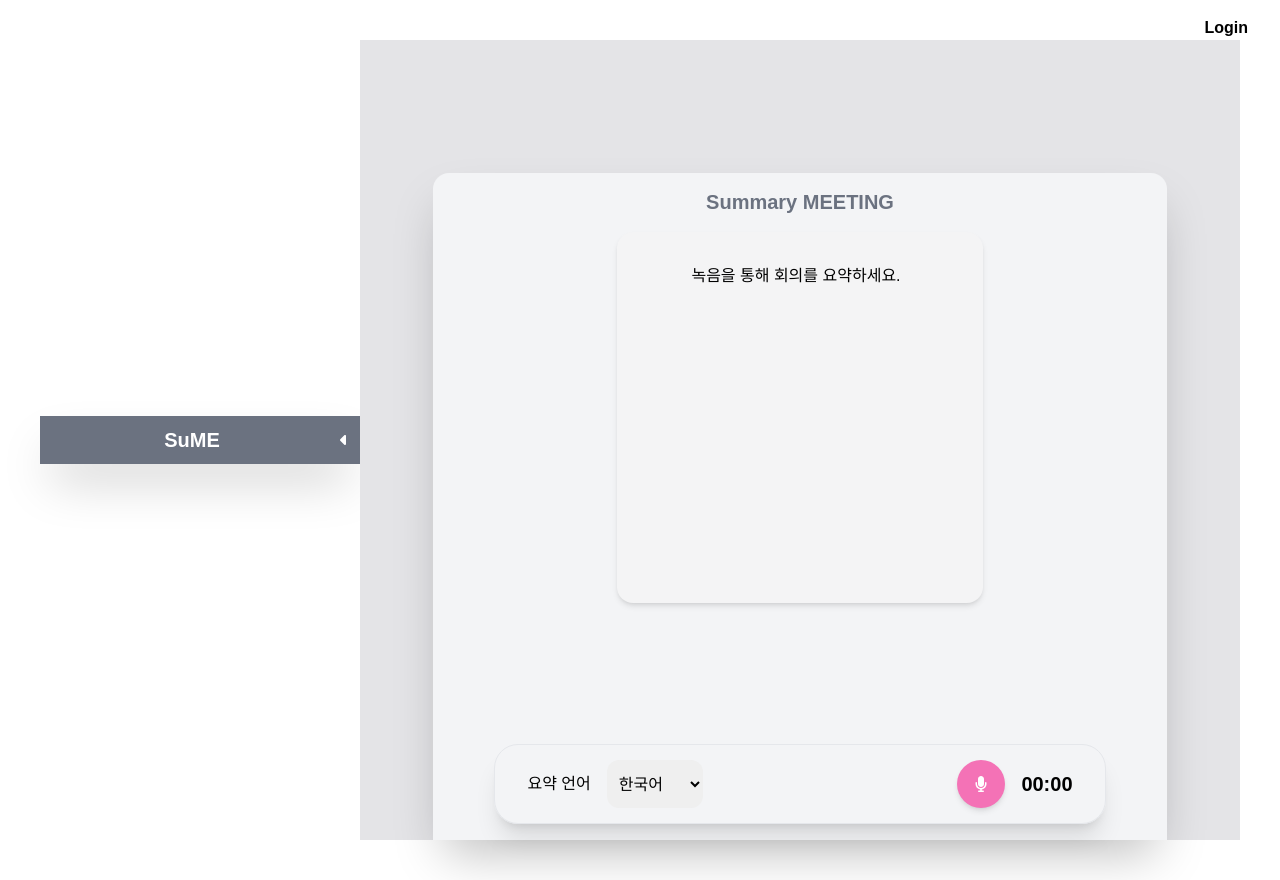
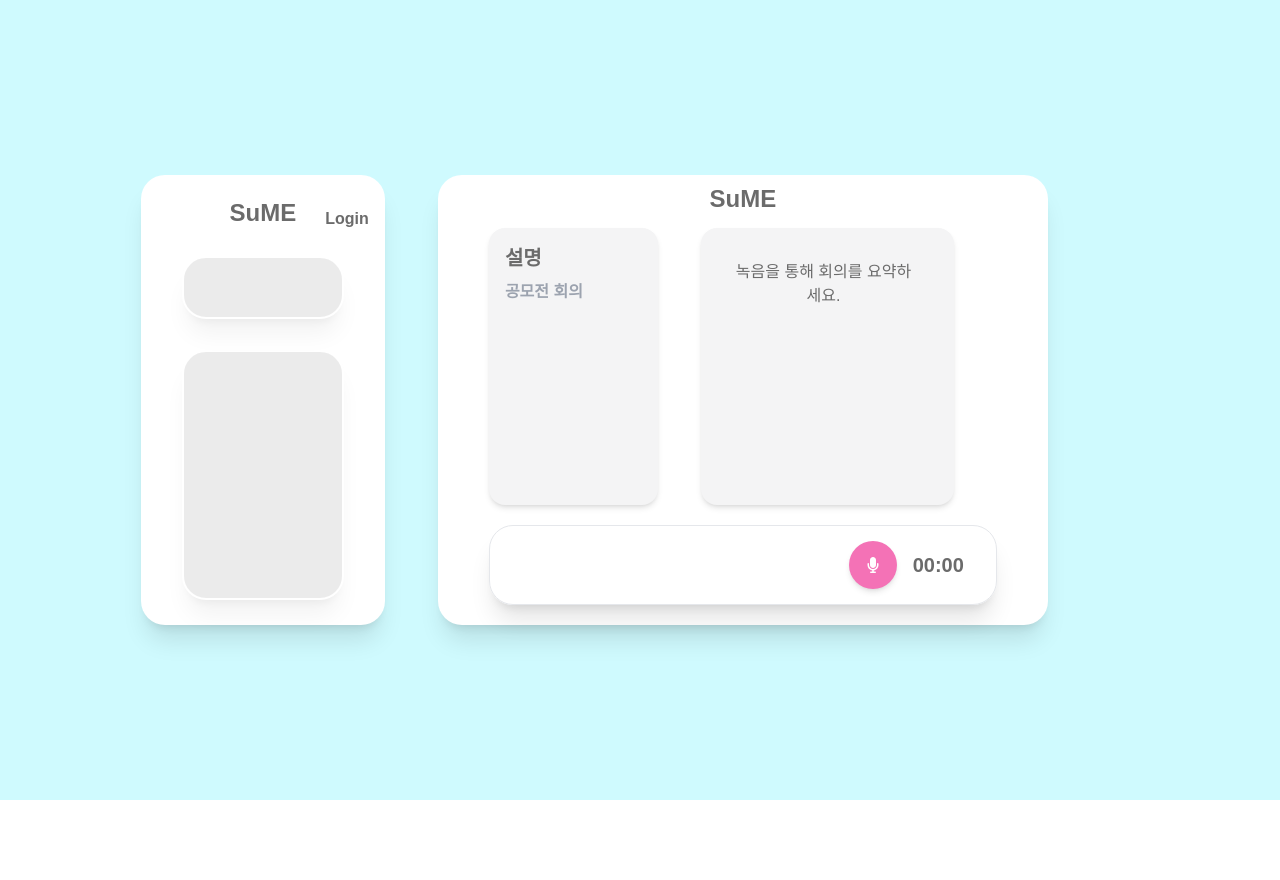
Before and after one commit to hyeonsang010716/SuME, a React (Create React App) app in the folder frontend/: page /main in a window 1280 px wide. After the commit the page ends 800 px from the top, so only its background shows below. Built offline with nearby package versions, Linux system fonts and the light colour scheme.

Commit message:
디자인 변경

```diff
--- a/frontend/src/App.js
+++ b/frontend/src/App.js
@@ -8,11 +8,11 @@ import Login from "./pages/login/login";
 function App() {
   return (
     <Router>
-      <div className="flex items-center justify-center p-10">
-        <div id="div1">
+      <div className="flex h-screen items-center justify-center gap-0 p-20 pt-10 pb-10 bg-cyan-100">
+        <div id="div1" className="h-5/6 w-1/3 flex items-center justify-center -mr-20">
           <Header />
         </div>
-        <div id="div2" className="w-full">
+        <div id="div2" className="h-5/6 w-5/6 flex items-center justify-center -ml-20">
           <Routes>
             <Route path="/" element={<Mainpage />} />
             <Route path="/main" element={<Mainpage />} />
--- a/frontend/src/pages/Header.jsx
+++ b/frontend/src/pages/Header.jsx
@@ -1,72 +1,38 @@
-import { useState } from "react";
+import React from "react";
 import Title from "./Title";
-import { FontAwesomeIcon } from "@fortawesome/react-fontawesome";
-import { faCaretLeft, faCaretRight } from "@fortawesome/free-solid-svg-icons";
 import { Link } from "react-router-dom";
 
 const Header = () => {
-  // const [notes, setNotes] = useState([]);
-  const [isClick, setIsClick] = useState(false);
-/*
-  const addNote = () => {
-    const newNote = { id: Date.now(), content: `Note ${notes.length + 1}` };
-    setNotes([...notes, newNote]);
-  };
-*/
-  const Sidebar = () => {
-    setIsClick(!isClick);
-    if (isClick){
+  return (
+    <header className="relative bg-white h-3/4 w-2/3 rounded-3xl shadow-xl">
+      <Link
+        to="/login"
+        className="absolute right-4 top-8 text-base font-semibold"
+        style={{color:"#6B6B6B"}}
+      >
+        Login
+      </Link>
 
-    }
-  }
+      <div id="title" className="flex items-center justify-center w-full h-1/6">
+        <Title />
+      </div>
 
-  return (
-    <header
-      className={`flex justify-center bg-gray-500 shadow-2xl h-full pl-0 w-full lg:pl-4 ${
-      isClick ? "lg:w-24" : "lg:w-80"
-    }`}
-    >
-      <div>
-        <Link
-          to="/login"
-          className="absolute right-8 top-4 text-base font-semibold text-white hover:text-gray-400 rounded transition duration-300 lg:text-black"
+      <div id="mid" className="flex items-center justify-center w-full h-1/6">
+        <div
+         className="w-2/3 h-5/6 rounded-3xl border-2 border-white shadow-xl opacity-50"
+         style={{background:"#D9D9D9"}}
         >
-          Login
-        </Link>
+
+        </div>
       </div>
-      <Title isClick={isClick} />
-      <div className="invisible lg:visible">
-        <button
-          className="flex items-center justify-center mt-1 w-8 h-10 text-white"
-          onClick={Sidebar}
+
+      <div id="main" className="flex items-center justify-center w-full h-2/3">
+        <div
+          className="w-2/3 h-5/6 rounded-3xl border-2 border-white shadow-xl opacity-50"
+          style={{background:"#D9D9D9"}}
         >
-          {!isClick ? (
-            <FontAwesomeIcon icon={faCaretLeft} />
-          ) : (
-            <FontAwesomeIcon icon={faCaretRight} />
-          )}
-        </button>
-      </div>
-      <div>
-        {/**<div>
-          <button
-            onClick={addNote}
-            className="flex items-center justify-center w-full border-t border-b h-24 text-white text-sm font-medium hover:bg-gray-600 px-4 py-2 rounded transition duration-300"
-          >
-            + Add Note
-          </button>
+
         </div>
-        <div className="mt-4">
-          {notes.map((note) => (
-            <Link
-              to={`/note/${note.id}`}
-              key={note.id}
-              className="flex items-center justify-center w-full border-t border-b h-24 text-white text-sm font-medium hover:bg-gray-600 px-4 py-2 rounded transition duration-300 mb-2"
-            >
-              {note.content}
-            </Link>
-          ))}
-        </div>**/}
       </div>
     </header>
   );
--- a/frontend/src/pages/Title.jsx
+++ b/frontend/src/pages/Title.jsx
@@ -1,7 +1,7 @@
 import React, { useState, useEffect } from "react";
 import { Link } from "react-router-dom";
 
-const Title = ( {isClick} ) => {
+const Title = () => {
   const Summary = "Summary";
   const Su = "Su";
   const MEETING = "MEETING";
@@ -12,18 +12,18 @@ const Title = ( {isClick} ) => {
   useEffect(() => {
     let timeout;
 
-    if (isHovered && !isClick) {
+    if (isHovered) {
       // 마우스 올릴 때 확장
       timeout = animateText(Su, Summary, Su_setText);
       timeout = animateText(ME, MEETING, ME_setText);
-    } else if(!isClick) {
+    } else {
       // 마우스 내릴 때 축소
       timeout = animateText(Summary, Su, Su_setText);
       timeout = animateText(MEETING, ME, ME_setText);
     }
 
     return () => clearTimeout(timeout);
-  }, [isHovered, isClick]);
+  }, [isHovered]);
 
   const animateText = (start, end, callback) => {
     const steps = [];
@@ -64,7 +64,8 @@ const Title = ( {isClick} ) => {
       >
         <Link
           to="/"
-          className="block text-white text-xl font-bold transition-all duration-300 text-center"
+          className="block text-2xl font-bold transition-all duration-300 text-center"
+          style={{color:"#6b6b6b"}}
         >
           {Su_text}
           {ME_text}
--- /dev/null
+++ b/frontend/src/pages/mainpage/Descript.jsx
@@ -0,0 +1,16 @@
+import React from "react";
+
+const Descript = () => {
+  return(
+    <div
+      id="descript"
+      className="w-full h-full flex flex-col p-4 gap-2 justify-start rounded-2xl shadow-md"
+      style={{ background: "#F4F4F5", color:"#6B6B6B" }}
+    >
+      <h1 className="text-xl font-bold">설명</h1>
+      <input type="text" className="w-full font-bold" style={{background:"#F4F4F5", color:"#6B6B6B"}} placeholder="공모전 회의" />
+    </div>
+  )
+}
+
+export default Descript
--- a/frontend/src/pages/mainpage/Mainpage.jsx
+++ b/frontend/src/pages/mainpage/Mainpage.jsx
@@ -2,7 +2,9 @@ import React, { useState, useEffect } from "react";
 import TimerDisplay from "./TimerDisplay";
 import RecordingButton from "./RecordingButton";
 import RecordedAudio from "./RecordedAudio";
+import Title from "../Title";
 import SumLayout from "./SumLayout";
+import Descript from "./Descript";
 import API from "../../API";
 import "../../App.css"
 
@@ -80,25 +82,26 @@ const Mainpage = () => {
   }, [isRecording, recordingStartTime]);
 
   return (
-    <div
-      className="flex flex-col items-center justify-end h-screen"
-      style={{ background: "#E4E4E7" }}
-    >
-      <div className="w-full flex flex-col items-center justify-end h-full rounded-none pt-12 shadow-2xl bg-gray-100 border-10 lg:w-5/6 lg:h-5/6 lg:pt-0 lg:rounded-t-2xl 2xl:w-3/4">
+    <div id="div2" className="flex flex-col items-center w-2/3 h-3/4 bg-white rounded-3xl shadow-xl">
+      <div id="title" className="w-full h-1/6">
+        <Title />
+      </div>
 
-        <SumLayout isStart={isStart} summation={summation} isLoading={isLoading} errorMessage={errorMessage} />
-        <RecordedAudio audioURL={audioURL} />
+      <div id="main" className="w-5/6 h-2/3 flex items-center justify-center -mt-4 mb-4">
+        <div className="w-1/3 h-full flex items-center justify-center">
+          <Descript />
+        </div>
+        <div className="w-2/3 h-full flex items-center justify-center">
+          <SumLayout isStart={isStart} summation={summation} isLoading={isLoading} errorMessage={errorMessage} />
+        </div>
+      </div>
+
+      <div className="w-full h-1/4 flex items-center justify-center">
         <div
           id="text창"
-          className="flex items-center justify-between p-8 space-x-4 mb-4 w-5/6 h-20 rounded-3xl border border-gray-200 shadow-xl text-sm lg:text-base 2xl:text-base"
+          className="flex items-center justify-end p-8 space-x-4 mb-4 w-5/6 h-20 rounded-3xl border border-gray-200 shadow-xl text-sm lg:text-base 2xl:text-base"
         >
-          <div className="flex items-center justify-between space-x-4">
-            <div className="text-nowrap">요약 언어</div>
-            <select className="w-24 h-12 rounded-xl p-2 border-none">
-              <option>한국어</option>
-              <option>English</option>
-            </select>
-          </div>
+          <RecordedAudio audioURL={audioURL} />
           <div className="flex space-x-4 items-center justify-center">
             <RecordingButton
               isRecording={isRecording}
--- a/frontend/src/pages/mainpage/RecordedAudio.jsx
+++ b/frontend/src/pages/mainpage/RecordedAudio.jsx
@@ -5,7 +5,6 @@ const RecordedAudio = ({ audioURL }) => {
 
   return (
     <div>
-      <h2 className="text-lg font-semibold">녹음된 파일</h2>
       <audio controls src={audioURL} className="mt-2" />
     </div>
   );
--- a/frontend/src/pages/mainpage/SumLayout.jsx
+++ b/frontend/src/pages/mainpage/SumLayout.jsx
@@ -19,15 +19,10 @@ const SumLayout = ({ isStart, summation, isLoading, errorMessage }) => {
   return (
     <div
       id="top"
-      className="w-full h-5/6 flex flex-col items-center justify-start"
+      className="w-3/4 h-full flex flex-col items-center justify-start"
     >
-      <div className="flex w-full items-start justify-center">
-        <p className="text-xl text-gray-500 font-bold mb-4">Summary MEETING</p>
-      </div>
       <div
-        className={`${
-          isStart ? "w-5/6" : "w-1/2"
-        } h-2/3 rounded-2xl p-8 shadow-md transition-all duration-300`}
+        className=" h-full w-full rounded-2xl p-8 shadow-md transition-all duration-300"
         style={{ background: "#F4F4F5" }}
       >
         <div className="text-center mb-4">
@@ -35,7 +30,7 @@ const SumLayout = ({ isStart, summation, isLoading, errorMessage }) => {
             <p>요약 처리 중...</p>
           ) : (
             <div className="flex items-center justify-center relative">
-              <p className="no-wrap mr-2">{summation || errorMessage || "녹음을 통해 회의를 요약하세요."}</p>
+              <p className="no-wrap mr-2" style={{color:"#6B6B6B"}}>{summation || errorMessage || "녹음을 통해 회의를 요약하세요."}</p>
               {summation && (
                 <button
                   className="text-gray-500 hover:text-gray-700 absolute top-0 right-0 focus:outline-none"
--- a/frontend/src/pages/mainpage/TimerDisplay.jsx
+++ b/frontend/src/pages/mainpage/TimerDisplay.jsx
@@ -1,7 +1,7 @@
 import React from "react";
 
 const TimerDisplay = ({ elapsedTime }) => {
-  return <span className="text-xl font-semibold">{elapsedTime}</span>;
+  return <span className="text-xl font-semibold" style={{color:"#6B6B6B"}}>{elapsedTime}</span>;
 };
 
 export default TimerDisplay;
```
